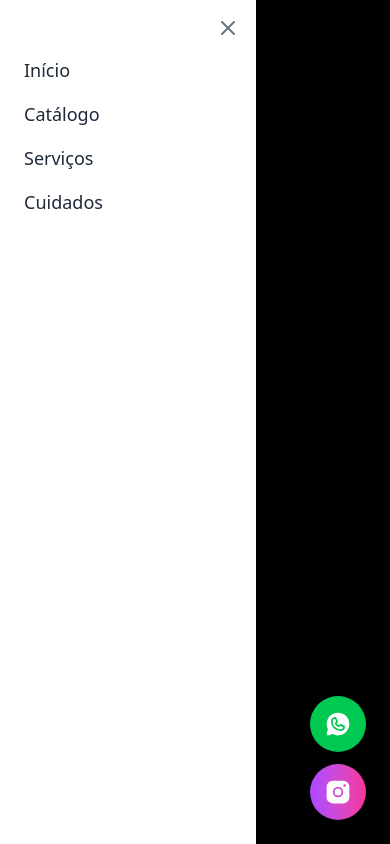
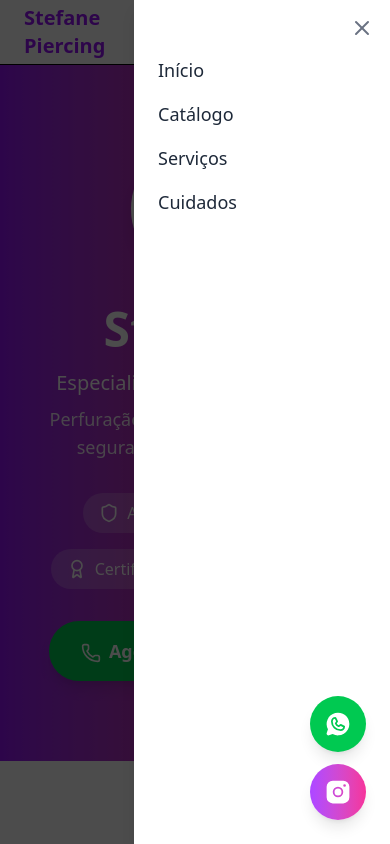
Before and after one commit to gabrielteodoroo/stefane-beauty-react, a React (Vite) app: page / in a window 390 px wide. Both pictures are taken after a click on the button 352 px from the left and 32 px from the top of the page. Shown: the top 844 px of the page. Built offline with nearby package versions, Linux system fonts and the light colour scheme; no server answers.

Commit message:
fix: make mobile sidebar open from the right side

```diff
--- a/src/components/Navigation.tsx
+++ b/src/components/Navigation.tsx
@@ -68,8 +68,16 @@ export const Navigation: React.FC = () => {
       </div>
       {sidebarOpen && (
         <div className="fixed inset-0 z-50 flex">
-          <div className="fixed inset-0 bg-black bg-opacity-30" onClick={() => setSidebarOpen(false)} />
-          <div className="relative bg-white w-64 max-w-full h-full shadow-lg p-6 flex flex-col">
+          {/* Overlay animado */}
+          <div
+            className="fixed inset-0"
+            style={{ background: 'rgba(0,0,0,0.7)' }}
+            onClick={() => setSidebarOpen(false)}
+          />
+          {/* Menu do lado direito */}
+          <div
+            className={`fixed right-0 top-0 bottom-0 z-60 bg-white w-64 max-w-full h-full shadow-lg p-6 flex flex-col transform transition-transform duration-500 ease-in-out translate-x-0`}
+          >
             <button
               className="absolute top-4 right-4 text-gray-500 hover:text-purple-600"
               onClick={() => setSidebarOpen(false)}
```
